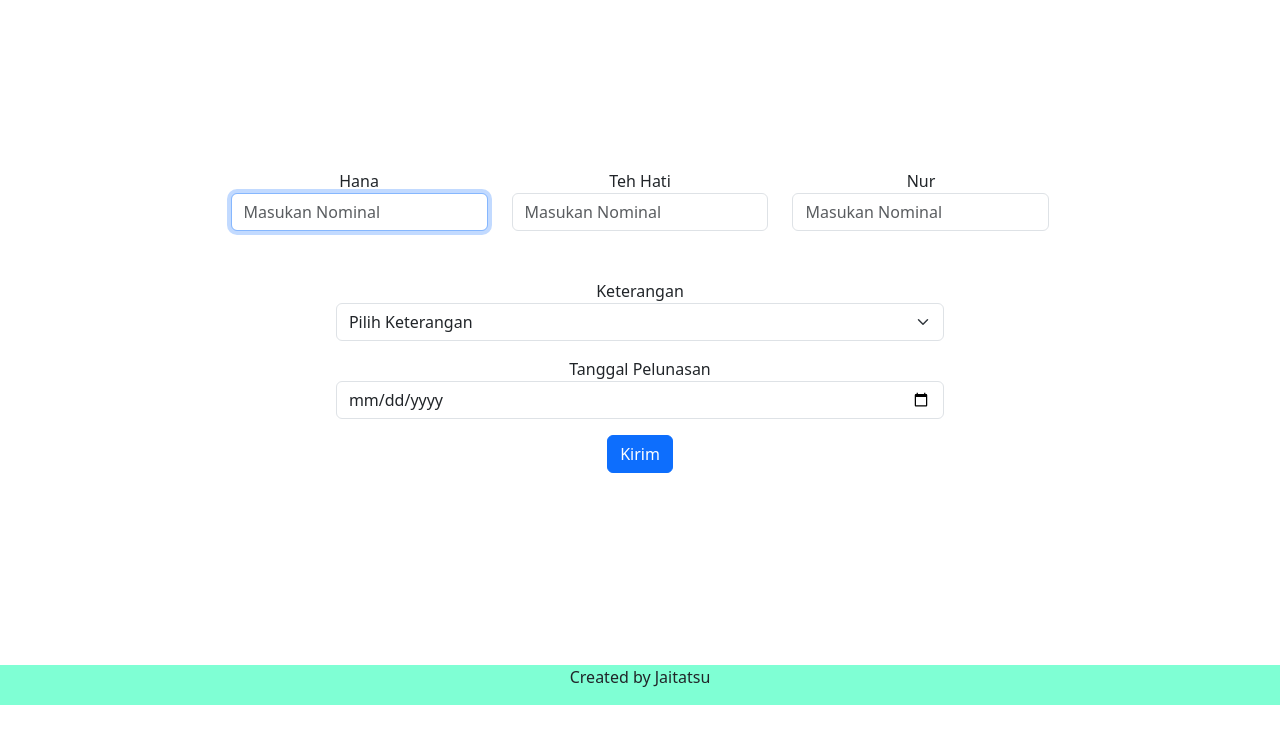
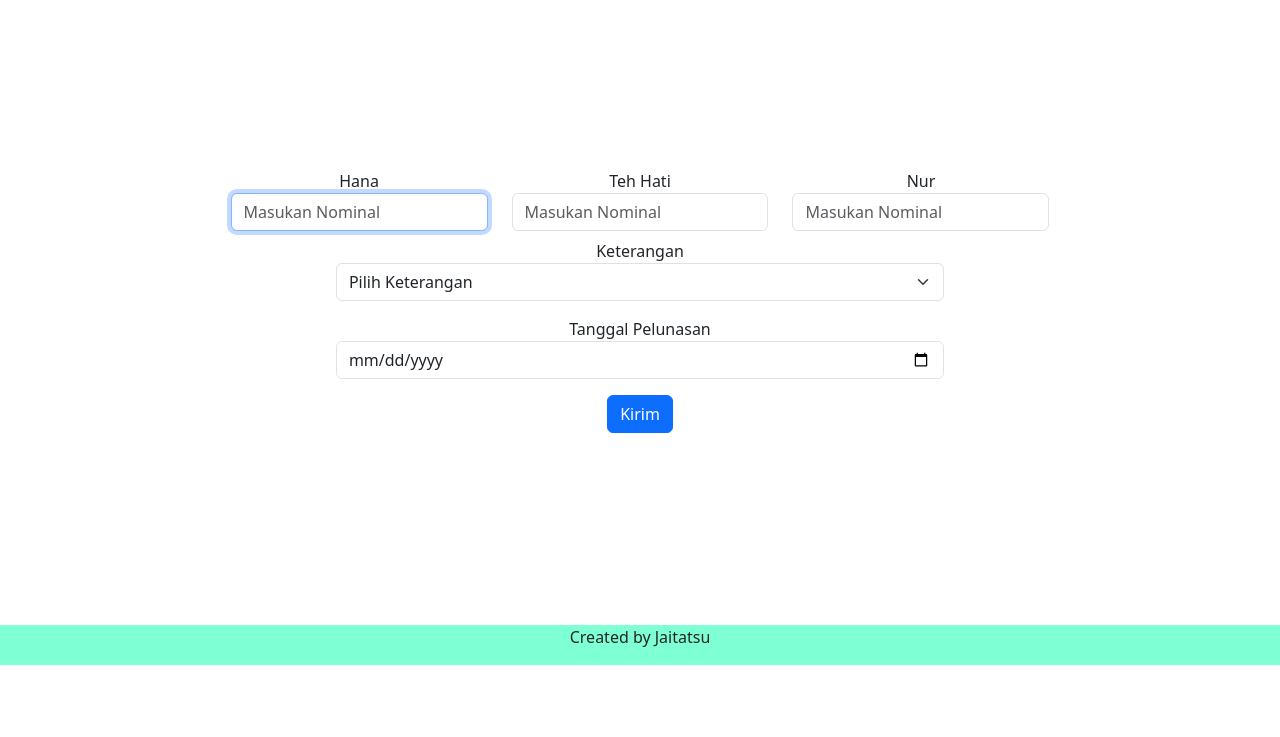
Before and after one commit to Jaitaka/Paylater, a website: page index.html in a window 1280 px wide. Shown: the part 63-800 px from the top of the page. Drawn offline with nearby package versions, Linux system fonts and the light colour scheme.

Commit message:
Update index.html

```diff
--- a/index.html
+++ b/index.html
@@ -121,14 +121,11 @@
               />
             </div>
           </div>
-          <div
-            id="ket"
-            class="row justify-content-center"
-          >
+          <div class="ket row justify-content-center">
             <div class="lb Keterangan col-md-9">
               <label
                 for="Keterangan"
-                class="mt-5"
+                class="mt-2"
                 >Keterangan</label
               >
               <select
```
